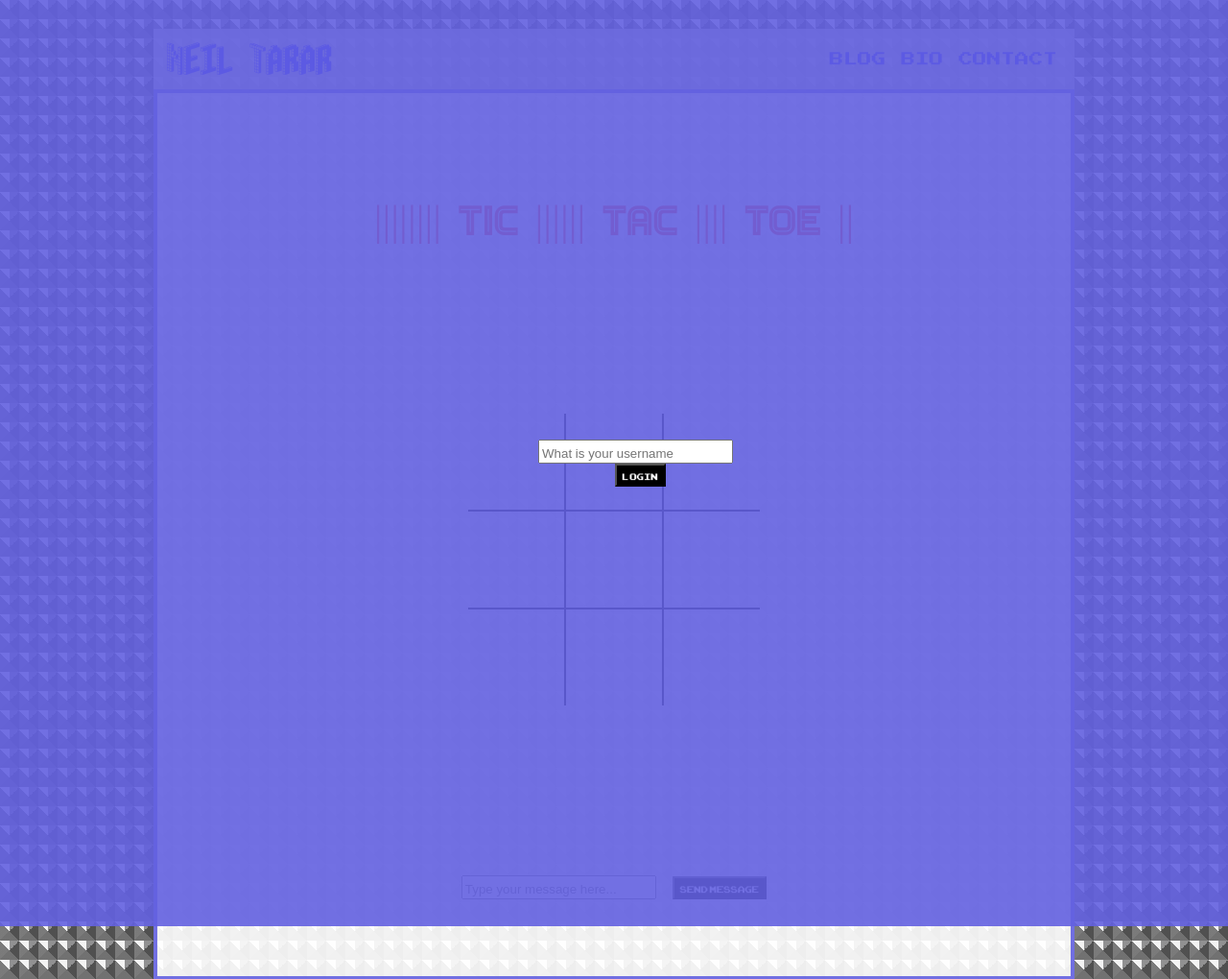
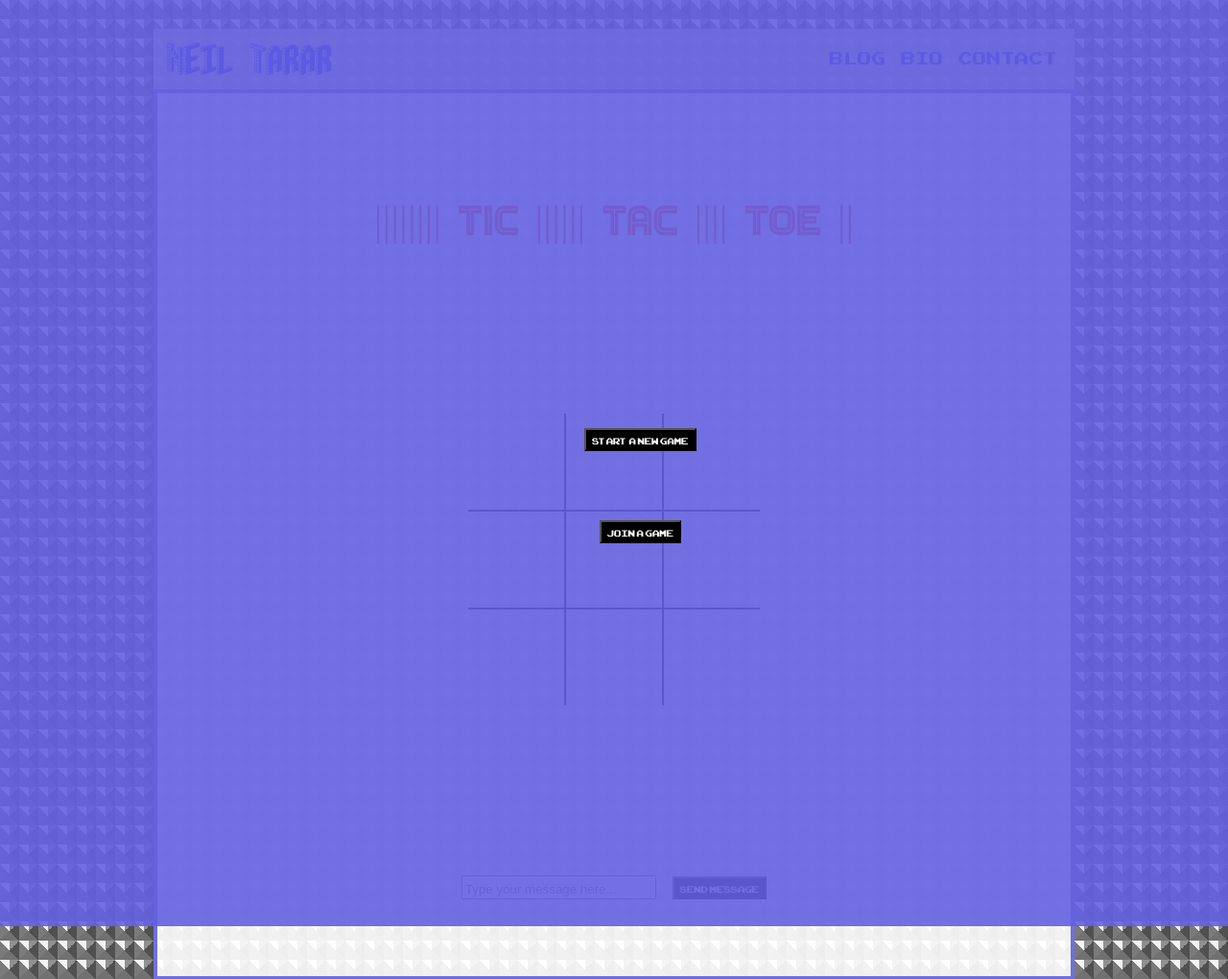
Before and after one commit to neiltarar/my_blog, a Flask app: page /tic-tac-toe-play in a window 1280 px wide; the page is wider, and only the part inside the window is pictured. Shown: the top 1020 px of that part at 96% size. Run offline with Flask 2, Linux system fonts and the light colour scheme; some libraries are stand-ins or nearby versions.

Commit message:
Started fixing tic-tac-toe. Added join/start game options.

```diff
--- a/app.py
+++ b/app.py
@@ -28,6 +28,7 @@
 @socketio.on('score')
 def receive_score(score):
     user_id = session.get('user_id')
+    print(user_id)
     user_score = get_user_score(user_id)[0][0]
     if score > user_score:
         score_save(score , user_id)
@@ -47,7 +48,7 @@
 def login():
     email = request.form.get('e-mail')
     password = request.form.get('psw')
-    print(login_check(email)[0])
+
     ###### Handle wrong password entry
     if login_check(email) == []:
         return redirect(request.referrer)
@@ -83,7 +84,6 @@
 def tic_tac_toe():
     url = request.url.split("/")[::-1][0]
     comments = read_comment(url)
-    print(comments)
     user = session.get('user_name')
     return render_template('posts/tic-tac-toe-blogpost.jinja' , comments = comments , user=user )
 
@@ -95,7 +95,6 @@
 def robot_arm():
     url = request.url.split("/")[::-1][0]
     comments = read_comment(url)
-    print(comments)
     user = session.get('user_name')
     return render_template('posts/robot-arm.jinja' , comments = comments , user=user )
 
@@ -114,7 +113,6 @@
 
 @app.route('/edit-save', methods=["POST"])
 def edit_save():
-    ####################### GET CURRENT DATE ####################################
     today = date.today().strftime("%d-%m-%Y")
 
     comment_id = request.form.get('comment-id')
--- a/static/css/main_style.css
+++ b/static/css/main_style.css
@@ -291,3 +291,7 @@
     padding-top: 10px;
     padding-bottom: 40px;
 }
+
+.edit-fix{
+    display: block;
+}
--- a/static/css/tic-tac-toe_style.css
+++ b/static/css/tic-tac-toe_style.css
@@ -160,6 +160,23 @@
     flex-direction: column;
 }
 
+.game-type {
+    width: auto;
+    height: auto;
+    display: flex;
+    position: absolute;
+    top: 0;
+    left: 0;
+    right: -55px;
+    bottom: -165px;
+    background-color: rgba(99, 97, 224, 0.9);
+    justify-content: center;
+    align-items: center;
+    color: white;
+    font-size: 5rem;
+    flex-direction: column;
+}
+
 #room_full {
     width: auto;
     height: auto;
--- a/templates/base.jinja
+++ b/templates/base.jinja
@@ -31,6 +31,9 @@
                 <li><a href="#"> CONTACT</a></li>
         </ul>
     </nav>
+    {% block edit %}
+
+    {% endblock %}
     <div class='main'>
         {% block main %}
 
--- a/templates/edit.jinja
+++ b/templates/edit.jinja
@@ -2,7 +2,7 @@
 
 
 {% block main %}
-
+<div class="edit-fix">
 <p>{{comment}}</p>
 <form action="/edit-save" method="POST">
     <input type="hidden" name='url' value="{{url}}">
@@ -10,5 +10,5 @@
     <input type="text" name="edited-comment" placeholder="edit comment">
     <button type="submit" class="button" >edit</button>
 </form>
-
+</div>
 {% endblock %}
--- a/templates/posts/tic-tac-toe.jinja
+++ b/templates/posts/tic-tac-toe.jinja
@@ -40,12 +40,22 @@
         <p> Room is full!</p>
     </div>
     </div>
-    <div class="login">
+    <div class="game-type">
+        <form action="/start-game">
+            <input type="hidden" value="start_new_game">
+            <button type="submit"> START A NEW GAME </button>
+        </form>
+        <form action="/join-game">
+            <input type="hidden" value="join_a_game">
+            <button type="submit"> JOIN A GAME </button>
+        </form>
+    </div>
+    {# <div class="login">
         <div id="login">
             <input id="loginId" placeholder="What is your username">
             <button id="loginButton">Login</button>
         </div>
-    </div>
+    </div> #}
     <div id="message">
         <div id="gameEnd"></div>
         <button id="restart">Restart</button>
```
Also changed, not shown: schema.sql (renamed from database.sql).
